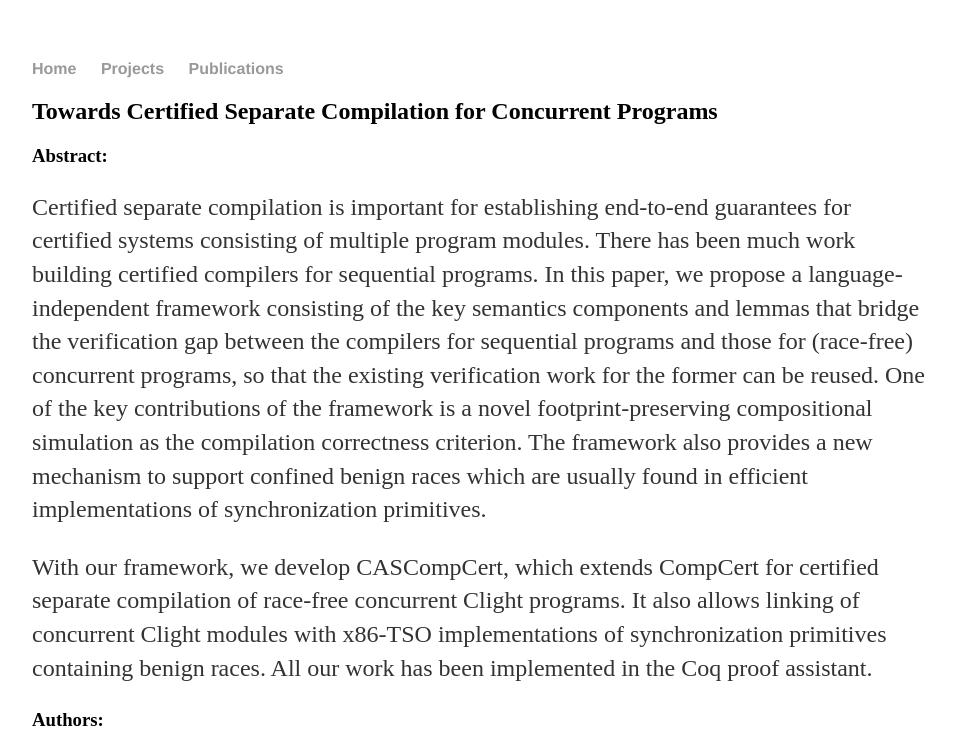
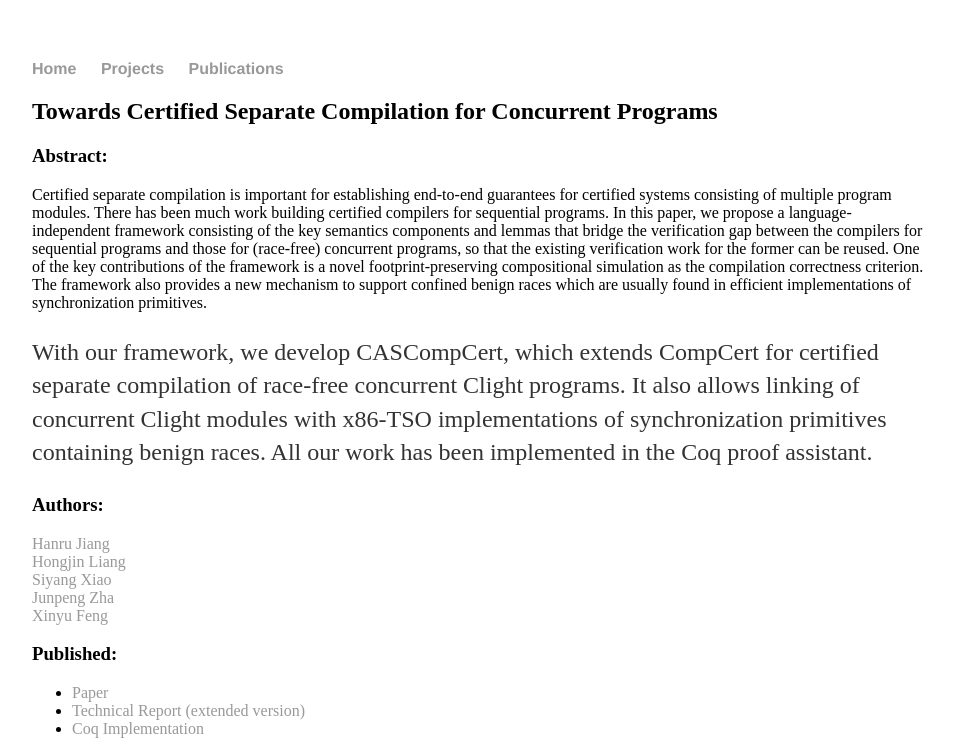
Before and after one commit to plax-lab/plax-lab.github.io, a plain HTML site: page publications/ccc/index.html in a window 1280 px wide. Shown: the top 747 px of the page, without its empty margins (160-1115 px from the left). Drawn offline with Linux system fonts and the light colour scheme.

Commit message:
Update index.html

```diff
--- a/publications/ccc/index.html
+++ b/publications/ccc/index.html
@@ -18,7 +18,8 @@
     		<div class="blurb">
         		<h2>Towards Certified Separate Compilation for Concurrent Programs</h2>
                         <h3>Abstract:</h3>
-				    <p>Certified separate compilation is important for establishing
+
+				        Certified separate compilation is important for establishing
 					    end-to-end guarantees for certified systems consisting of
 					    multiple program modules. There has been much work building
 					    certified compilers for sequential programs. In this paper,
@@ -32,14 +33,14 @@
 					    compilation correctness criterion. The framework also
 					    provides a new mechanism to support confined benign races
 					    which are usually found in efficient implementations of
-					    synchronization primitives.</p>
+					    synchronization primitives.<p>
 
-			        <p>With our framework, we develop CASCompCert, which extends CompCert
+			            With our framework, we develop CASCompCert, which extends CompCert
 					    for certified separate compilation of race-free concurrent
 					    Clight programs. It also allows linking of concurrent Clight
 					    modules with x86-TSO implementations of synchronization
 					    primitives containing benign races. All our work has been
-					    implemented in the Coq proof assistant.</p>
+					    implemented in the Coq proof assistant.
 
 			<h3>Authors:</h3>
 			  <a href="mailto:hanru219@mail.ustc.edu.cn">Hanru Jiang</a><br>
```
